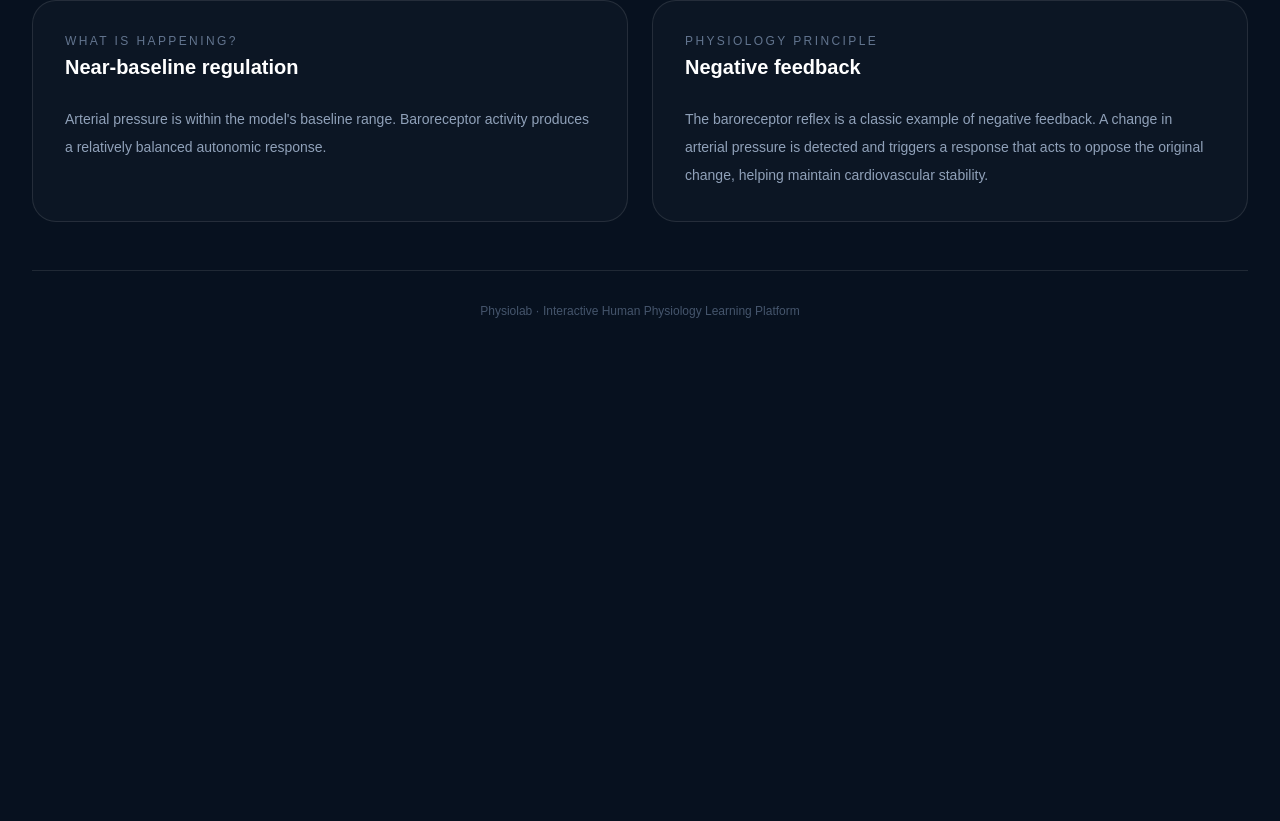
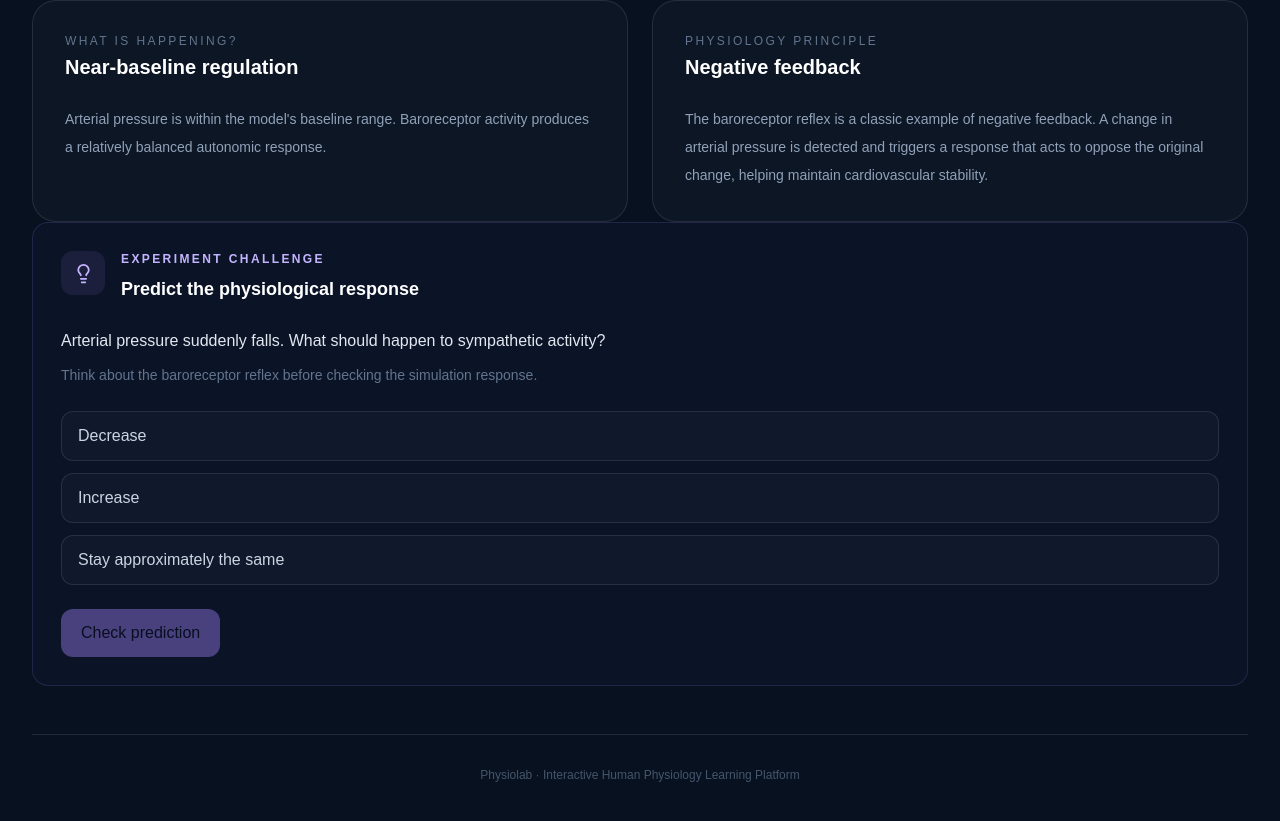
Before and after one commit to Godwin-Diya/Physiolab, a Next.js app: page /baroreflex in a window 1280 px wide. Shown: the part 1527-2348 px from the top of the page. Before the commit the page ends 1910 px from the top, so only its background shows below. Built offline with nearby package versions, Linux system fonts and the light colour scheme.

Commit message:
Add experiment challenge to the Physiology components

```diff
--- a/app/baroreflex/page.tsx
+++ b/app/baroreflex/page.tsx
@@ -17,10 +17,9 @@ import { MetricCard } from "@/components/physiology/MetricCard";
 
 import { SimulationPanel } from "@/components/physiology/SimulationPanel";
 
-import { SliderControl } from "@/components/physiology/SliderControl";
+import { SliderControl } from "@/components/physiology/SliderControl";import { calculateBaroreflex } from "@/lib/physiology/baroreflex";
 
-
-import { calculateBaroreflex } from "@/lib/physiology/baroreflex";
+import { ExperimentChallenge } from "@/components/physiology/ExperimentChallenge";
 
 export default function BaroreflexPage() {
   const [arterialPressure, setArterialPressure] = useState(100);
@@ -483,6 +482,29 @@ export default function BaroreflexPage() {
           </SimulationPanel>
         </section>
 
+        <ExperimentChallenge
+        question="Arterial pressure suddenly falls. What should happen to sympathetic activity?"
+        description="Think about the baroreceptor reflex before checking the simulation response."
+        options={[
+        {
+        label: "Decrease",
+        value: "decrease",
+        },
+        {
+        label: "Increase",
+        value: "increase",
+        },
+        {
+        label: "Stay approximately the same",
+        value: "same",
+        },
+        ]}
+        correctAnswer="increase"
+        explanation="A fall in arterial pressure reduces baroreceptor firing. This decreases parasympathetic influence and increases sympathetic activity, helping restore arterial pressure."
+        observation="Lower the arterial pressure slider and watch how the autonomic balance shifts toward sympathetic activity."
+        />
+
+
         {/* Footer */}
 
         <footer className="mt-12 border-t border-white/10 py-8 text-center">
--- a/app/page.tsx
+++ b/app/page.tsx
@@ -249,7 +249,7 @@ export default function HomePage() {
                   Start exploring
                 </button>
 
-                <button className="inline-flex items-center gap-2 rounded-xl border border-white/10 bg-white/3 px-5 py-3 text-sm font-medium text-white transition hover:bg-white/[0.07]">
+                <button className="inline-flex items-center gap-2 rounded-xl border border-white/10 bg-white/3 px-5 py-3 text-sm font-medium text-white transition hover:bg-white/7">
                   View simulations
                   <ArrowRight size={16} />
                 </button>
@@ -491,7 +491,10 @@ export default function HomePage() {
               </Link>
 
               {/* Gas Exchange Lab */}
-              <button className="group rounded-2xl border border-white/10 bg-white/2.5 p-6 text-left transition hover:border-cyan-400/20 hover:bg-cyan-400/3">
+              <Link
+                href="/respiratory"
+                className="group rounded-2xl border border-white/10 bg-white/2.5 p-6 text-left transition hover:border-cyan-400/20 hover:bg-cyan-400/3"
+              >
                 <Wind size={25} className="text-cyan-400" />
 
                 <h3 className="mt-5 font-semibold">
@@ -507,7 +510,7 @@ export default function HomePage() {
                   Run experiment
                   <ArrowRight size={15} />
                 </span>
-              </button>
+              </Link>
 
               {/* Reflex Lab */}
               <button className="group rounded-2xl border border-white/10 bg-white/2.5 p-6 text-left transition hover:border-violet-400/20 hover:bg-violet-400/3">
--- /dev/null
+++ b/components/physiology/ExperimentChallenge.tsx
@@ -0,0 +1,202 @@
+"use client";
+
+import { useState } from "react";
+import {
+    CheckCircle2,
+    Lightbulb,
+    RotateCcw,
+    XCircle,
+} from "lucide-react";
+
+type ExperimentOption = {
+    label: string;
+    value: string;
+};
+
+type ExperimentChallengeProps = {
+    question: string;
+    description?: string;
+    options: ExperimentOption[];
+    correctAnswer: string;
+    explanation: string;
+    observation?: string;
+};
+
+export function ExperimentChallenge({
+    question,
+    description,
+    options,
+    correctAnswer,
+    explanation,
+    observation,
+}: ExperimentChallengeProps) {
+    const [selectedAnswer, setSelectedAnswer] = useState<string | null>(null);
+    const [submitted, setSubmitted] = useState(false);
+
+    const isCorrect = selectedAnswer === correctAnswer;
+
+    function handleSubmit() {
+    if (!selectedAnswer) {
+        return;
+    }
+
+    setSubmitted(true);
+    }
+
+    function handleReset() {
+    setSelectedAnswer(null);
+    setSubmitted(false);
+    }
+
+    return (
+    <section className="rounded-2xl border border-violet-400/15 bg-violet-400/3 p-6 sm:p-7">
+      {/* Header */}
+        <div className="flex items-start gap-4">
+        <div className="flex h-11 w-11 shrink-0 items-center justify-center rounded-xl bg-violet-400/10 text-violet-300">
+            <Lightbulb size={21} />
+        </div>
+
+        <div>
+            <p className="text-xs font-semibold uppercase tracking-[0.2em] text-violet-300">
+            Experiment challenge
+            </p>
+
+            <h3 className="mt-2 text-lg font-semibold text-white">
+            Predict the physiological response
+            </h3>
+        </div>
+        </div>
+
+      {/* Question */}
+        <div className="mt-6">
+        <p className="text-base leading-7 text-slate-200">
+            {question}
+        </p>
+
+        {description && (
+            <p className="mt-2 text-sm leading-6 text-slate-500">
+            {description}
+            </p>
+        )}
+        </div>
+
+      {/* Answer options */}
+        <div className="mt-6 grid gap-3">
+        {options.map((option) => {
+            const selected = selectedAnswer === option.value;
+
+            const showCorrect =
+            submitted && option.value === correctAnswer;
+
+            const showIncorrect =
+            submitted &&
+            selected &&
+            option.value !== correctAnswer;
+
+            return (
+            <button
+                key={option.value}
+                type="button"
+                onClick={() => {
+                if (!submitted) {
+                    setSelectedAnswer(option.value);
+                }
+                }}
+                className={`flex w-full items-center justify-between rounded-xl border px-4 py-3 text-left text-sm transition ${
+                showCorrect
+                    ? "border-emerald-400/30 bg-emerald-400/10 text-emerald-200"
+                    : showIncorrect
+                    ? "border-rose-400/30 bg-rose-400/10 text-rose-200"
+                    : selected
+                        ? "border-violet-400/40 bg-violet-400/10 text-violet-200"
+                        : "border-white/10 bg-white/2.5 text-slate-300 hover:border-white/20 hover:bg-white/5"
+                }`}
+            >
+                <span>{option.label}</span>
+
+                {showCorrect && <CheckCircle2 size={18} />}
+
+                {showIncorrect && <XCircle size={18} />}
+            </button>
+            );
+        })}
+        </div>
+
+      {/* Submit */}
+        {!submitted && (
+        <button
+            type="button"
+            onClick={handleSubmit}
+            disabled={!selectedAnswer}
+            className="mt-6 inline-flex items-center justify-center rounded-xl bg-violet-400 px-5 py-3 text-sm font-semibold text-slate-950 transition hover:bg-violet-300 disabled:cursor-not-allowed disabled:opacity-40"
+        >
+            Check prediction
+        </button>
+        )}
+
+      {/* Result */}
+        {submitted && (
+        <div
+            className={`mt-6 rounded-xl border p-5 ${
+            isCorrect
+                ? "border-emerald-400/20 bg-emerald-400/5"
+                : "border-rose-400/20 bg-rose-400/5"
+            }`}
+        >
+            <div className="flex items-start gap-3">
+            {isCorrect ? (
+                <CheckCircle2
+                size={20}
+                className="mt-0.5 shrink-0 text-emerald-400"
+                />
+            ) : (
+                <XCircle
+                size={20}
+                className="mt-0.5 shrink-0 text-rose-400"
+                />
+            )}
+
+            <div>
+                <p
+                className={`font-semibold ${
+                    isCorrect
+                    ? "text-emerald-300"
+                    : "text-rose-300"
+                }`}
+                >
+                {isCorrect ? "Correct prediction" : "Not quite"}
+                </p>
+
+                <p className="mt-2 text-sm leading-6 text-slate-400">
+                {explanation}
+                </p>
+            </div>
+            </div>
+
+          {/* Observation */}
+            {observation && (
+            <div className="mt-4 rounded-xl border border-white/10 bg-white/2.5 p-4">
+                <p className="text-xs font-semibold uppercase tracking-[0.16em] text-slate-500">
+                What to observe
+                </p>
+
+                <p className="mt-2 text-sm leading-6 text-slate-300">
+                {observation}
+                </p>
+            </div>
+            )}
+
+          {/* Retry */}
+            <button
+            type="button"
+            onClick={handleReset}
+            className="mt-5 inline-flex items-center gap-2 text-sm font-medium text-slate-300 transition hover:text-white"
+            >
+            <RotateCcw size={15} />
+            Try again
+            </button>
+        </div>
+        )}
+    </section>
+    );
+}
```
